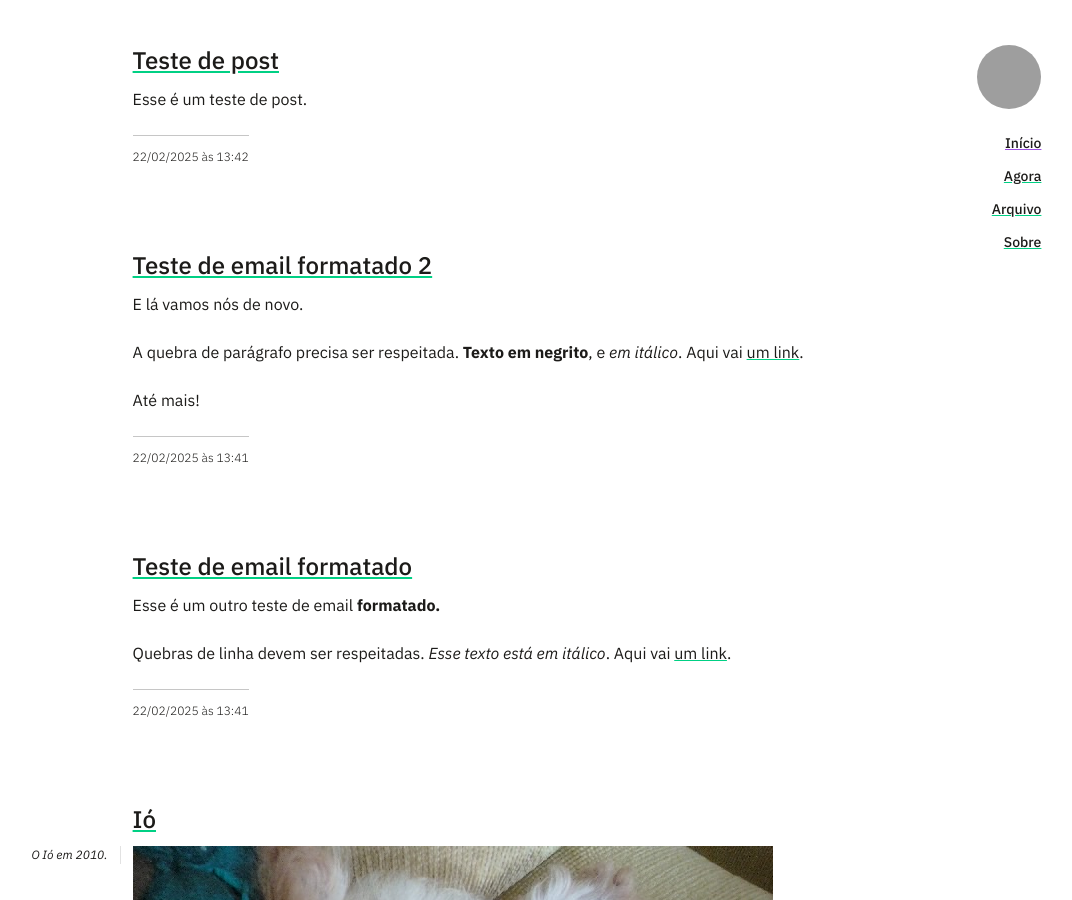
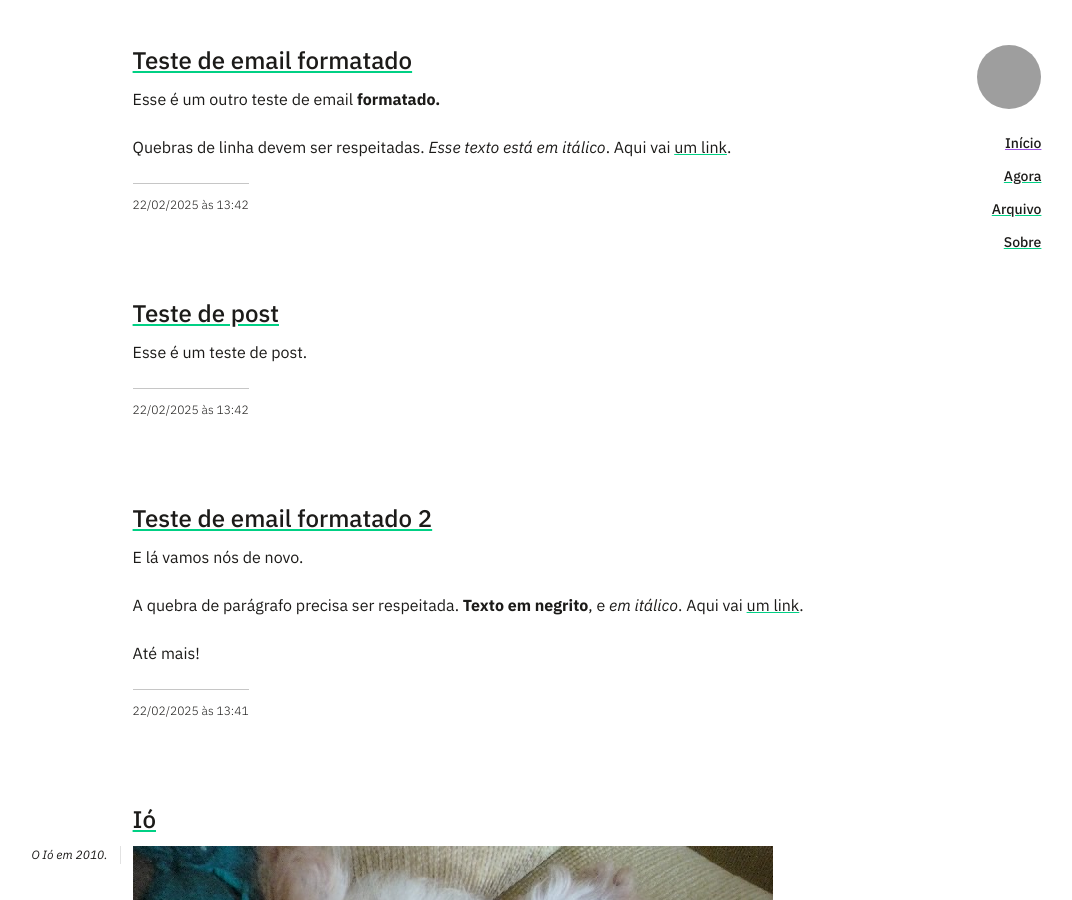
Before and after one commit to arthrfrts/arthrfrts, a Jekyll site: the page built from index.html, in a window 1280 px wide and 900 px high. Shown: the whole window, without its empty margins (53-1125 px from the left). Built offline with Jekyll 4.4.1, drawn with Linux system fonts in a browser that asks for light colours; some web fonts are replaced; a script that is not in the unit is left out; part of the change alters nothing that is shown; grey boxes are pictures that could not be loaded.

Commit message:
Adding post teste-de-email-formatado via JekyllMail

```diff
--- a/_posts/2025-02-22-teste-de-email-formatado.md
+++ b/_posts/2025-02-22-teste-de-email-formatado.md
@@ -1,12 +1,12 @@
 ---
 title: 'Teste de email formatado'
-date: 2025-02-22 16:41:57
+date: 2025-02-22 16:42:49
 format: html
 layout: post
 markup: markdown
 name: 2025-02-22-teste-de-email-formatado.md
 published: true
-time: 2025-02-22 16:41:57 -0300
+time: 2025-02-22 16:42:49 -0300
 title: Teste de email formatado
 ---
 <html><head><meta http-equiv="content-type" content="text/html; charset=utf-8"></head><body dir="auto"><div dir="ltr">Esse é um outro teste de email <b>formatado.</b></div><div dir="ltr"><b><br></b></div><div dir="ltr">Quebras de linha devem ser respeitadas. <i>Esse texto está em itálico</i>. Aqui vai&nbsp;<a href="https://arthr.me">um link</a>.</div></body></html>
```
